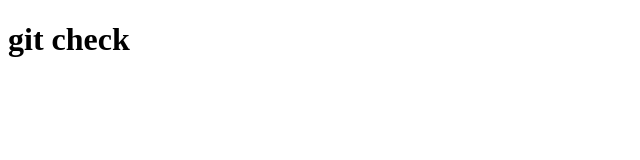
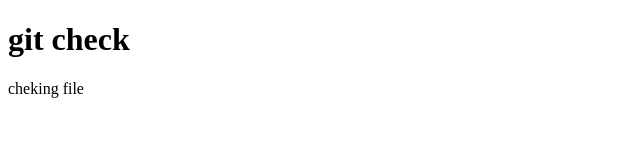
Before and after one commit to MindOutGaming/newone, a plain HTML site: page index.html in a window 1280 px wide. Shown: the whole page, without its empty margins (0-640 px from the left). Drawn offline with Linux system fonts and the light colour scheme.

Commit message:
checking file

```diff
--- a/index.html
+++ b/index.html
@@ -7,5 +7,6 @@
 </head>
 <body>
     <h1>git check</h1>
+    <p>cheking file</p>
 </body>
 </html>
```
